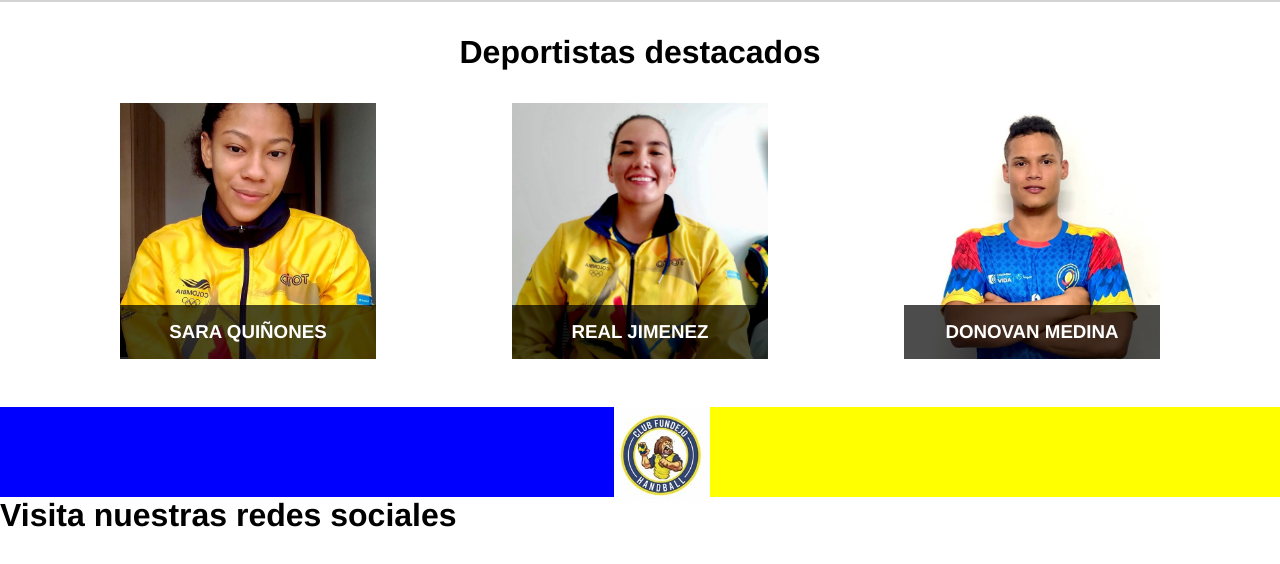
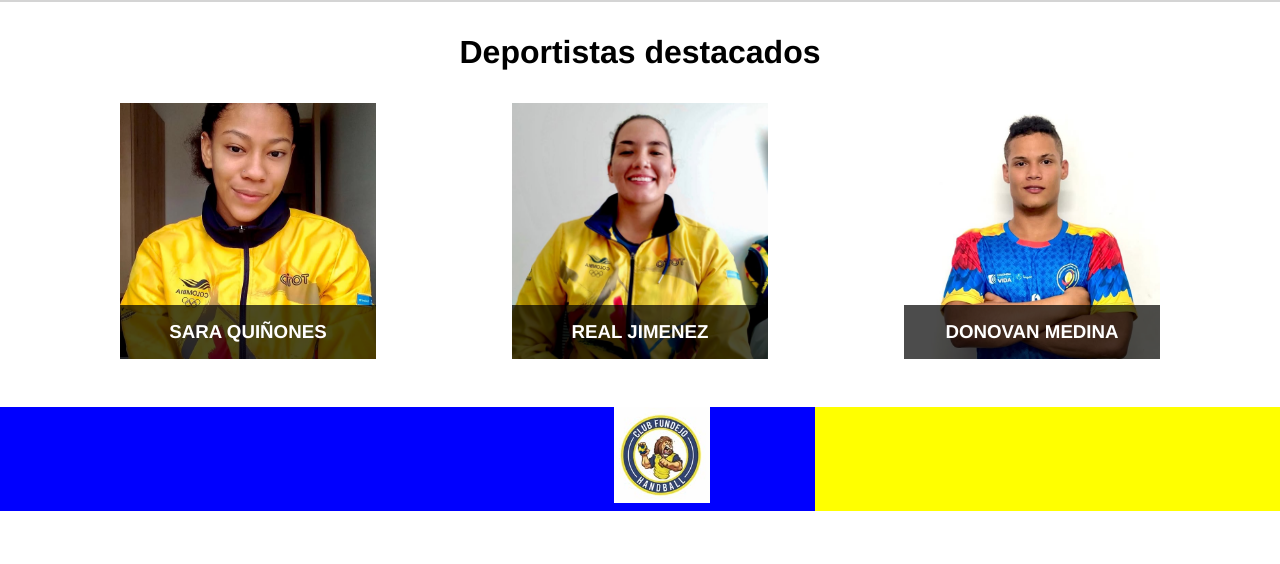
Before and after one commit to mac1311/club-fundejo-handball, a plain HTML site: page index.html in a window 1280 px wide. Shown: the part 1419-1983 px from the top of the page. Drawn offline with Linux system fonts and the light colour scheme.

Commit message:
9th attempt of responsive view

```diff
--- a/estilos.css
+++ b/estilos.css
@@ -93,7 +93,7 @@ a {
 }
 
 .hotbar-item {
-  margin: 0 1rem;
+  margin: 0 0.1em;
   /* Ajustado con 'rem' para responsividad */
   position: relative;
 }
@@ -379,6 +379,7 @@ button {
 
 /* Footer */
 .banner {
+  padding-bottom: 10rem;
   display: flex;
   height: 90px;
 }
@@ -386,15 +387,15 @@ button {
 .blue-rectangle {
   background-color: blue;
   left: 0;
-  width: 50%;
-  height: 100%;
+  width: 70rem;
+  height: 13vh;
 }
 
 .yellow-rectangle {
   background-color: yellow;
   right: 0;
-  width: 50%;
-  height: 100%;
+  width: 50vw;
+  height: 13vh;
   padding: 0;
   margin: 0;
 }
@@ -418,7 +419,7 @@ button {
   }
 
   .hotbar {
-    height: 5%;
+    height: 10%;
     justify-content: center;
   }
 
```
